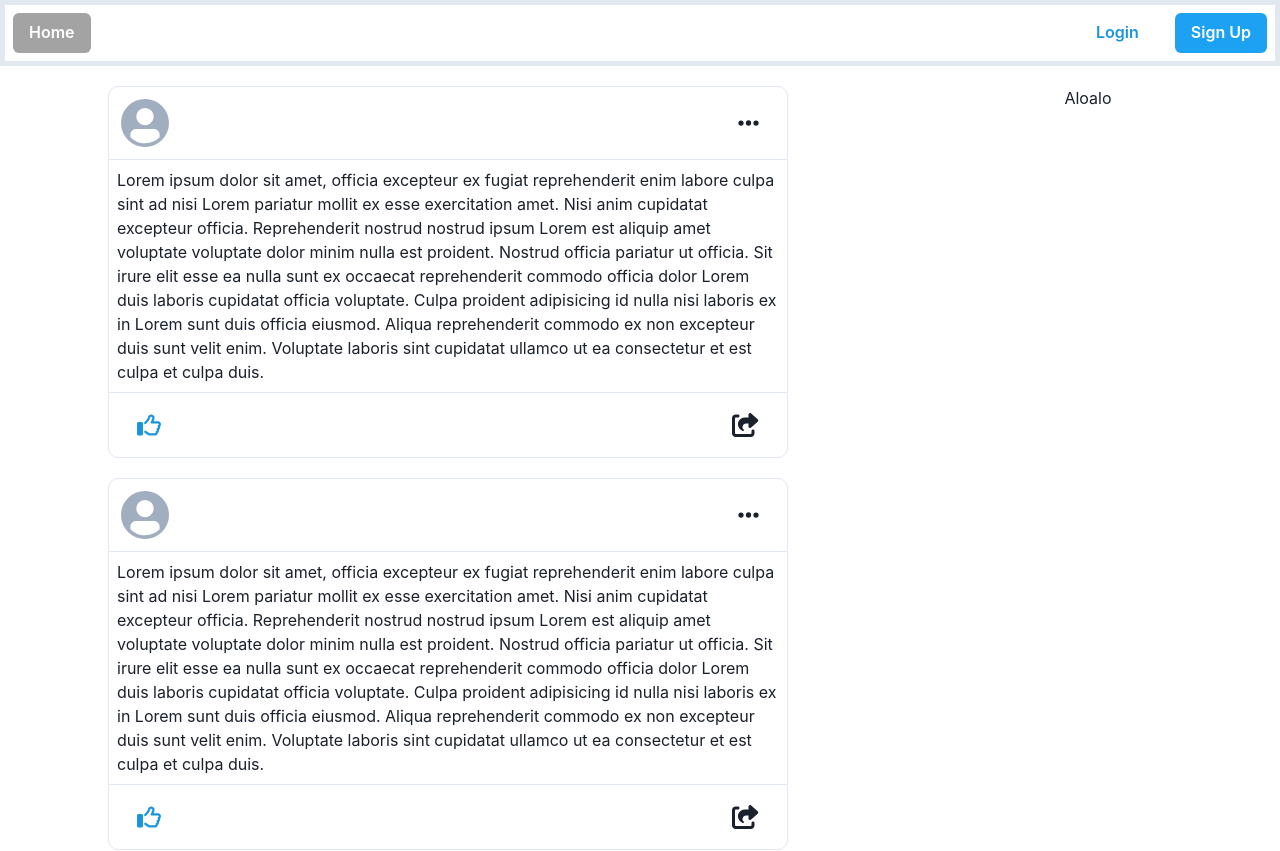
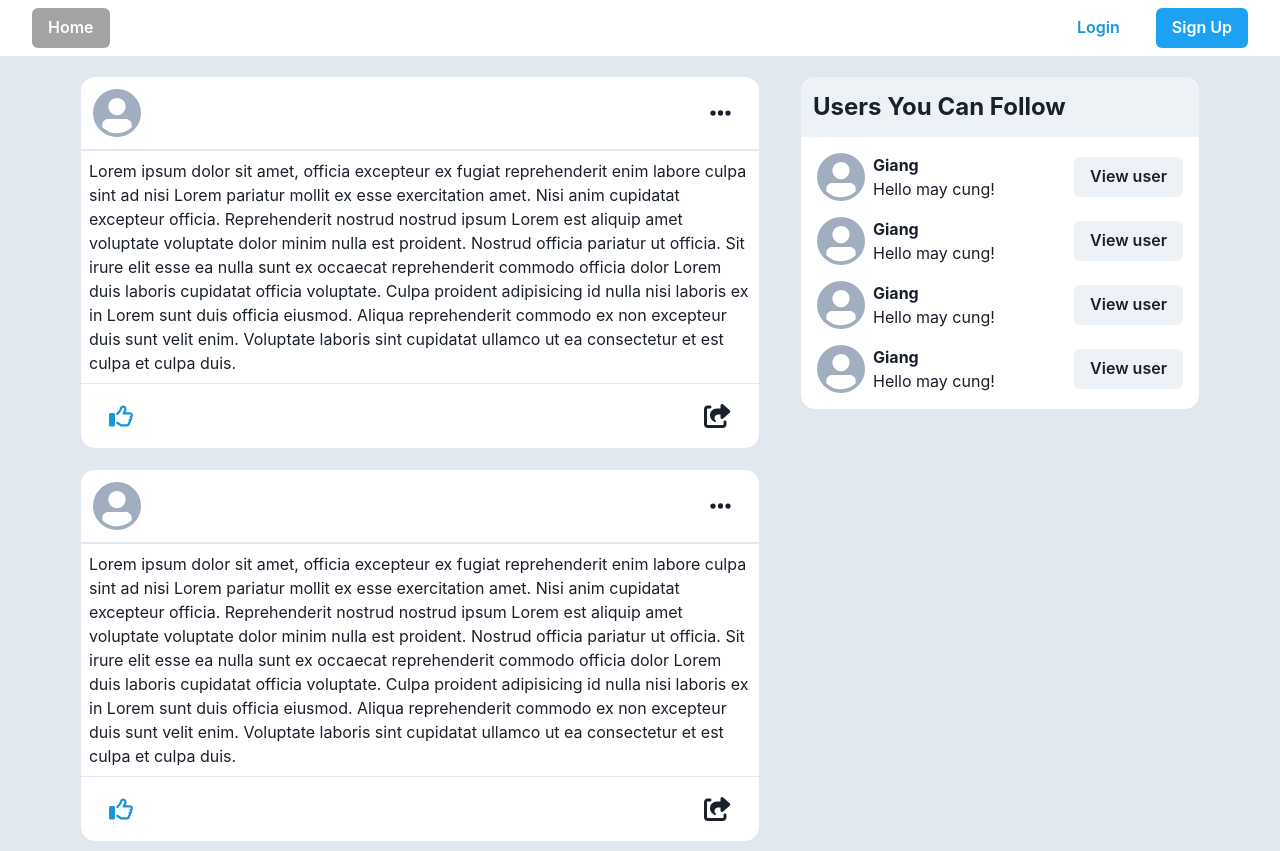
Before and after one commit to tangiang0812/social-media-app-frontend, a React (Create React App) app: page /home in a window 1280 px wide. Shown: the top 851 px of the page. Built offline with nearby package versions, Linux system fonts and the light colour scheme.

Commit message:
Add Suggestion UI

```diff
--- a/src/components/Navbar.tsx
+++ b/src/components/Navbar.tsx
@@ -7,20 +7,24 @@ function Navbar() {
     <Flex
       minWidth="max-content"
       alignItems="center"
-      padding={2}
+      paddingX={8}
+      paddingY={2}
       gap={3}
-      borderWidth={5}
     >
-      <Button colorScheme={"blackAlpha"}>
-        <Link to="/home">Home</Link>
-      </Button>
+      <Link to="/home">
+        <Button colorScheme={"blackAlpha"}>Home</Button>
+      </Link>
       <Spacer />
-      <Button colorScheme={"twitter"} variant="ghost" marginLeft={2}>
-        <Link to="/login">Login</Link>
-      </Button>
-      <Button colorScheme={"twitter"} marginLeft={2}>
-        <Link to="register">Sign Up</Link>
-      </Button>
+      <Link to="/login">
+        <Button colorScheme={"twitter"} variant="ghost" marginLeft={2}>
+          Login
+        </Button>
+      </Link>
+      <Link to="register">
+        <Button colorScheme={"twitter"} marginLeft={2}>
+          Sign Up
+        </Button>
+      </Link>
     </Flex>
   );
 }
--- a/src/components/Post.tsx
+++ b/src/components/Post.tsx
@@ -8,12 +8,15 @@ interface PostProps {}
 
 const Post: React.FC<PostProps> = () => {
   return (
-    <Box width="680px">
-      <Box borderWidth={1} borderRadius={10}>
-        <PostHeader></PostHeader>
-        <PostContent></PostContent>
-        <PostFooter></PostFooter>
-      </Box>
+    <Box
+      width="680px"
+      backgroundColor="white"
+      borderWidth={1}
+      borderRadius={15}
+    >
+      <PostHeader></PostHeader>
+      <PostContent></PostContent>
+      <PostFooter></PostFooter>
     </Box>
   );
 };
--- a/src/components/PostContent.tsx
+++ b/src/components/PostContent.tsx
@@ -1,15 +1,22 @@
-import { Box } from "@chakra-ui/react";
+import { Box, Text } from "@chakra-ui/react";
 import React from "react";
 
 const PostContent = () => {
   return (
-    <Box
-      justifyContent="space-between"
-      maxW="100%"
-      display="flex"
-      padding={2}
-    >
-    Lorem ipsum dolor sit amet, officia excepteur ex fugiat reprehenderit enim labore culpa sint ad nisi Lorem pariatur mollit ex esse exercitation amet. Nisi anim cupidatat excepteur officia. Reprehenderit nostrud nostrud ipsum Lorem est aliquip amet voluptate voluptate dolor minim nulla est proident. Nostrud officia pariatur ut officia. Sit irure elit esse ea nulla sunt ex occaecat reprehenderit commodo officia dolor Lorem duis laboris cupidatat officia voluptate. Culpa proident adipisicing id nulla nisi laboris ex in Lorem sunt duis officia eiusmod. Aliqua reprehenderit commodo ex non excepteur duis sunt velit enim. Voluptate laboris sint cupidatat ullamco ut ea consectetur et est culpa et culpa duis.
+    <Box justifyContent="space-between" maxW="100%" display="flex" padding={2}>
+      <Text>
+        Lorem ipsum dolor sit amet, officia excepteur ex fugiat reprehenderit
+        enim labore culpa sint ad nisi Lorem pariatur mollit ex esse
+        exercitation amet. Nisi anim cupidatat excepteur officia. Reprehenderit
+        nostrud nostrud ipsum Lorem est aliquip amet voluptate voluptate dolor
+        minim nulla est proident. Nostrud officia pariatur ut officia. Sit irure
+        elit esse ea nulla sunt ex occaecat reprehenderit commodo officia dolor
+        Lorem duis laboris cupidatat officia voluptate. Culpa proident
+        adipisicing id nulla nisi laboris ex in Lorem sunt duis officia eiusmod.
+        Aliqua reprehenderit commodo ex non excepteur duis sunt velit enim.
+        Voluptate laboris sint cupidatat ullamco ut ea consectetur et est culpa
+        et culpa duis.
+      </Text>
     </Box>
   );
 };
--- a/src/components/PostHeader.tsx
+++ b/src/components/PostHeader.tsx
@@ -9,7 +9,7 @@ const PostHeader = () => {
       alignItems="center"
       padding={3}
       gap={2}
-      borderBottomWidth={1}
+      borderBottomWidth={2}
     >
       <UserAvatar />
       <Spacer />
--- /dev/null
+++ b/src/components/Suggestion.tsx
@@ -0,0 +1,34 @@
+import { Box, Text, VStack } from "@chakra-ui/react";
+import React from "react";
+import UserTag from "./UserAvatar/UserTag";
+
+const Suggestion = () => {
+  return (
+    <Box
+      backgroundColor="white"
+      width="400px"
+      borderWidth={1}
+      borderRadius={15}
+      display="flex"
+      flexDir="column"
+    >
+      <Text
+        borderTopRadius={15}
+        backgroundColor="gray.100"
+        fontSize="2xl"
+        as="b"
+        padding={3}
+      >
+        Users You Can Follow
+      </Text>
+      <VStack spacing={4} margin={4}>
+        <UserTag />
+        <UserTag />
+        <UserTag />
+        <UserTag />
+      </VStack>
+    </Box>
+  );
+};
+
+export default Suggestion;
--- /dev/null
+++ b/src/components/UserAvatar/UserTag.tsx
@@ -0,0 +1,20 @@
+import { Avatar, Button, Flex, Spacer, Text } from "@chakra-ui/react";
+import React from "react";
+
+const UserTag = () => {
+  return (
+    <Flex alignItems="center"  flexDir="row" width="100%">
+      <Flex flexDir="row" gap="2">
+        <Avatar />
+        <Flex flexDir="column">
+          <Text as="b">Giang</Text>
+          <Text>Hello may cung!</Text>
+        </Flex>
+      </Flex>
+      <Spacer />
+      <Button>View user</Button>
+    </Flex>
+  );
+};
+
+export default UserTag;
--- a/src/pages/Home.tsx
+++ b/src/pages/Home.tsx
@@ -1,27 +1,29 @@
-import { Box, VStack } from "@chakra-ui/react";
+import { Box, Flex, Text, VStack } from "@chakra-ui/react";
 import React from "react";
 import Post from "../components/Post";
+import Suggestion from "../components/Suggestion";
 
 const Home: React.FC = () => {
   return (
-    <Box
-      paddingY={5}
-      justifyContent="space-around"
-      height="92.5vh"
-      maxWidth="100%"
-      display="flex"
+    <Flex
+      minHeight="92.5vh"
+      justifyContent="center"
       flexDir="row"
+      backgroundColor="gray.200"
     >
-      <Box width="70%" display="flex" flexDir="column">
+      <Box display="flex" padding={5} flexDir="column">
         <VStack spacing={5}>
+          <Post />
+          <Post />
+          <Post />
           <Post />
           <Post />
         </VStack>
       </Box>
-      <Box width="30%" justifyContent="center" display="flex">
-        Aloalo
+      <Box padding={5}>
+        <Suggestion />
       </Box>
-    </Box>
+    </Flex>
   );
 };
 
--- a/src/pages/Login.tsx
+++ b/src/pages/Login.tsx
@@ -30,7 +30,7 @@ const Login: React.FC = () => {
   return (
     <Box
       width="680px"
-      borderRadius={5}
+      borderRadius={15}
       borderWidth={1}
       padding={4}
       marginTop={10}
--- a/src/pages/SignUp.tsx
+++ b/src/pages/SignUp.tsx
@@ -32,7 +32,7 @@ const SignUp: React.FC = () => {
   return (
     <Box
       w="680px"
-      borderRadius={5}
+      borderRadius={15}
       borderWidth={1}
       padding={4}
       marginTop={10}
```
